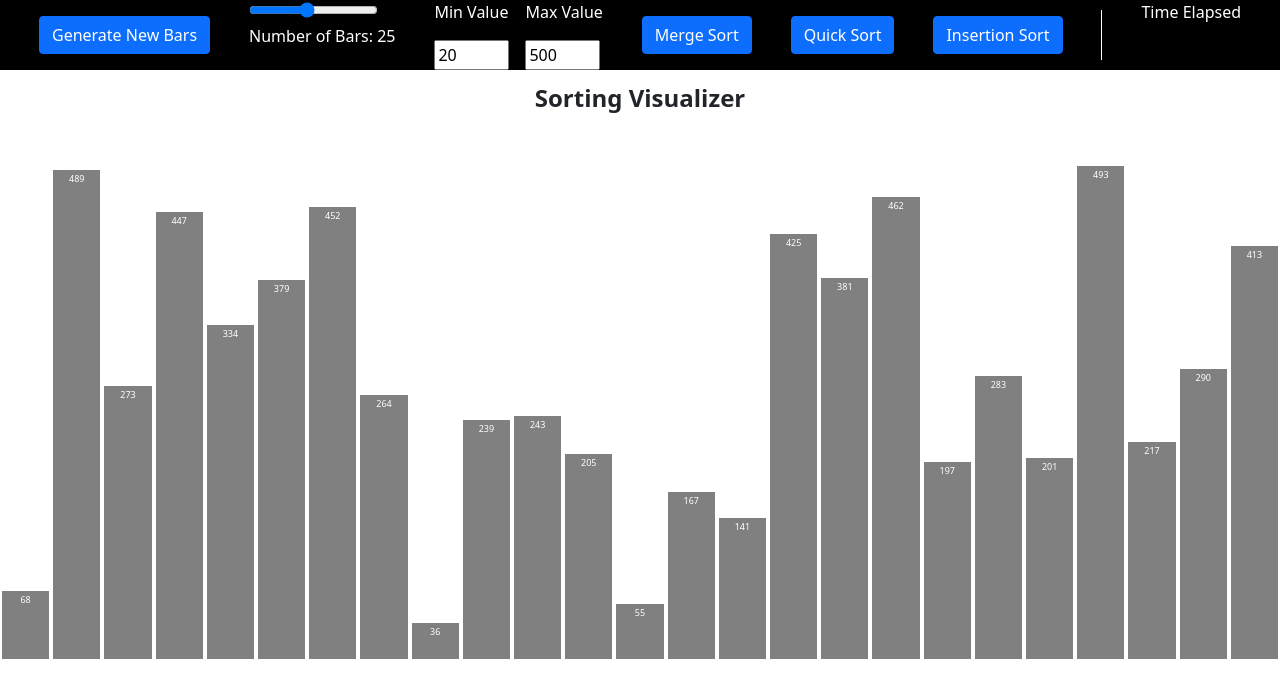
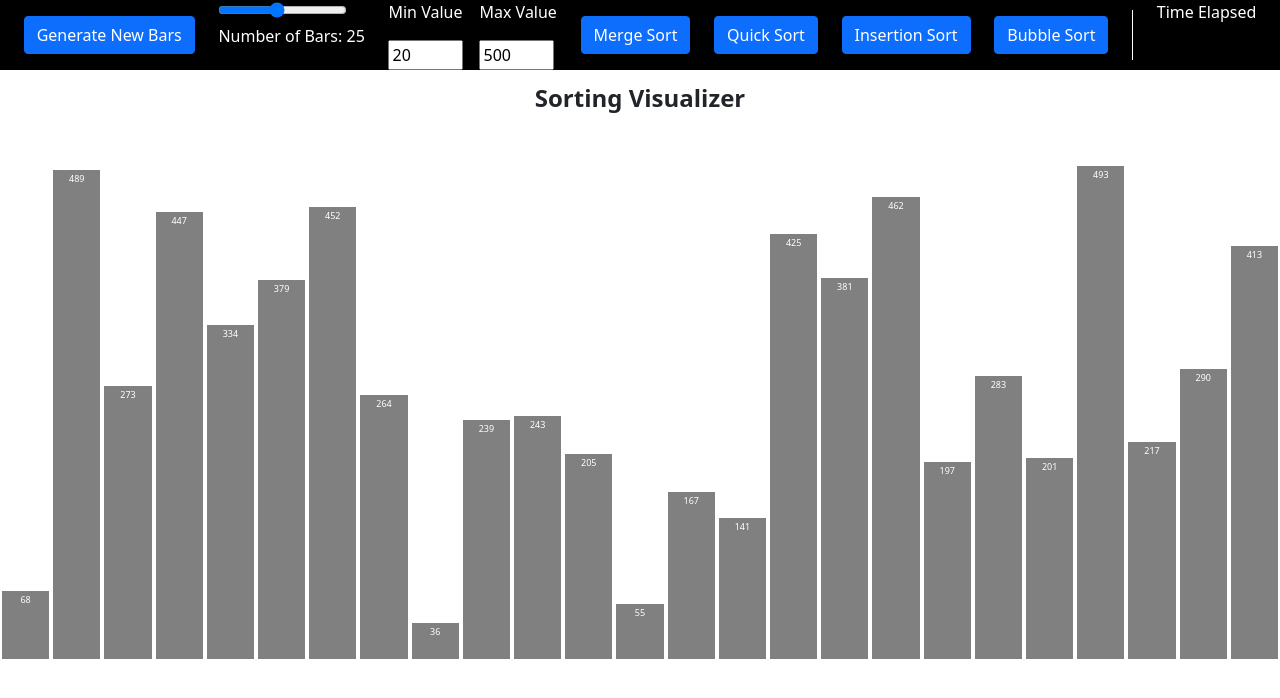
Before and after one commit to senoralikz/sorting-visualizer, a React (Create React App) app: page / in a window 1280 px wide. Shown: the top 698 px of the page. Built offline with nearby package versions, Linux system fonts and the light colour scheme.

Commit message:
moved bars state to app component and added bubble sort button

```diff
--- a/src/App.js
+++ b/src/App.js
@@ -4,7 +4,7 @@ import Bars from "./components/Bars";
 import Footer from "./components/Footer";
 
 function App() {
-  // const [bars, setBars] = useState([]);
+  const [bars, setBars] = useState([]);
   const [numBars, setNumBars] = useState(25);
   const [minBarValue, setMinBarValue] = useState(20);
   const [maxBarValue, setMaxBarValue] = useState(500);
@@ -29,9 +29,18 @@ function App() {
         setShowAlert(true);
   };
 
-  // useEffect(() => {
-  //   console.log("number of bars", numBars);
-  // }, [numBars]);
+  const randomNumsFromRange = (min, max) => {
+    return Math.floor(Math.random() * (max - min + 1) + min);
+  };
+
+  const createBarArray = () => {
+    let array = [];
+
+    for (let i = 0; i < numBars; i++) {
+      array.push(randomNumsFromRange(minBarValue, maxBarValue));
+    }
+    setBars(array);
+  };
 
   useEffect(() => {
     console.log("min val is", minBarValue);
@@ -41,21 +50,12 @@ function App() {
     console.log("min val is", maxBarValue);
   }, [maxBarValue]);
 
-  // const grabBarQuant = (barAmount) => {
-  //   console.log("number of bars", barAmount);
-  //   return barAmount;
-  // };
-
-  // const grabMaxValue = (maxVal) => {
-  //   console.log("max val is", maxVal);
-  // return maxVal;
-  // };
-
-  // const createBarArray = () => {};
-
   return (
     <>
       <Footer
+        bars={bars}
+        setBars={setBars}
+        createBarArray={createBarArray}
         numBars={numBars}
         minBarValue={minBarValue}
         maxBarValue={maxBarValue}
@@ -68,6 +68,9 @@ function App() {
       <header>Sorting Visualizer</header>
       <div className="bars d-flex justify-content-center align-items-end">
         <Bars
+          createBarArray={createBarArray}
+          bars={bars}
+          setBars={setBars}
           numBars={numBars}
           minBarValue={minBarValue}
           maxBarValue={maxBarValue}
--- a/src/components/Bars.js
+++ b/src/components/Bars.js
@@ -1,21 +1,28 @@
 import React from "react";
-import { useState, useEffect } from "react";
+import { useEffect } from "react";
 
-const Bars = ({ numBars, minBarValue, maxBarValue }) => {
-  const [bars, setBars] = useState([]);
+const Bars = ({
+  numBars,
+  minBarValue,
+  maxBarValue,
+  bars,
+  setBars,
+  createBarArray,
+}) => {
+  // const [bars, setBars] = useState([]);
 
-  const randomNumsFromRange = (min, max) => {
-    return Math.floor(Math.random() * (max - min + 1) + min);
-  };
+  // const randomNumsFromRange = (min, max) => {
+  //   return Math.floor(Math.random() * (max - min + 1) + min);
+  // };
 
-  const createBarArray = () => {
-    let array = [];
+  // const createBarArray = () => {
+  //   let array = [];
 
-    for (let i = 0; i < numBars; i++) {
-      array.push(randomNumsFromRange(minBarValue, maxBarValue));
-    }
-    setBars(array);
-  };
+  //   for (let i = 0; i < numBars; i++) {
+  //     array.push(randomNumsFromRange(minBarValue, maxBarValue));
+  //   }
+  //   setBars(array);
+  // };
 
   useEffect(() => {
     createBarArray();
--- /dev/null
+++ b/src/components/BubbleSort.js
@@ -0,0 +1,18 @@
+import React from "react";
+import Button from "react-bootstrap/Button";
+
+const BubbleSort = () => {
+  const bubbleSortButton = () => {
+    console.log("bubble sort button");
+  };
+  return (
+    <Button
+      className="sort-button align-self-center"
+      onClick={bubbleSortButton}
+    >
+      Bubble Sort
+    </Button>
+  );
+};
+
+export default BubbleSort;
--- a/src/components/Footer.js
+++ b/src/components/Footer.js
@@ -6,6 +6,7 @@ import BarValues from "./BarValues";
 import MergeSort from "./MergeSort";
 import QuickSort from "./QuickSort";
 import InsertionSort from "./InsertionSort";
+import BubbleSort from "./BubbleSort";
 import Timer from "./Timer";
 import Alerts from "./Alerts";
 
@@ -18,13 +19,16 @@ const Footer = ({
   handleMaxValue,
   showAlert,
   setShowAlert,
+  createBarArray,
+  bars,
+  setBars,
 }) => {
   return (
     <>
       <Stack>
         <Alerts showAlert={showAlert} setShowAlert={setShowAlert} />
         <footer className="d-flex justify-content-evenly">
-          <NewBars />
+          <NewBars createBarArray={createBarArray} />
           <BarSlider
             numBars={numBars}
             handleBarSliderChange={handleBarSliderChange}
@@ -36,9 +40,14 @@ const Footer = ({
             handleMinValue={handleMinValue}
             handleMaxValue={handleMaxValue}
           />
+          {/* <Stack> */}
           <MergeSort />
-          <QuickSort />
+          <QuickSort bars={bars} setBars={setBars} />
+          {/* </Stack> */}
+          {/* <Stack> */}
           <InsertionSort />
+          <BubbleSort />
+          {/* </Stack> */}
           <div className="v-divider align-self-center"></div>
           <Timer />
         </footer>
--- a/src/components/NewBars.js
+++ b/src/components/NewBars.js
@@ -1,13 +1,13 @@
 import React from "react";
 import Button from "react-bootstrap/Button";
 
-const NewBars = () => {
-  const newBarsButton = () => {
-    console.log("generating new bars");
-  };
+const NewBars = ({ createBarArray }) => {
+  // const newBarsButton = () => {
+  //   console.log("generating new bars");
+  // };
 
   return (
-    <Button className="sort-button align-self-center" onClick={newBarsButton}>
+    <Button className="sort-button align-self-center" onClick={createBarArray}>
       Generate New Bars
     </Button>
   );
```
Also changed, not shown: src/components/QuickSort.js (+17 -1 lines).
